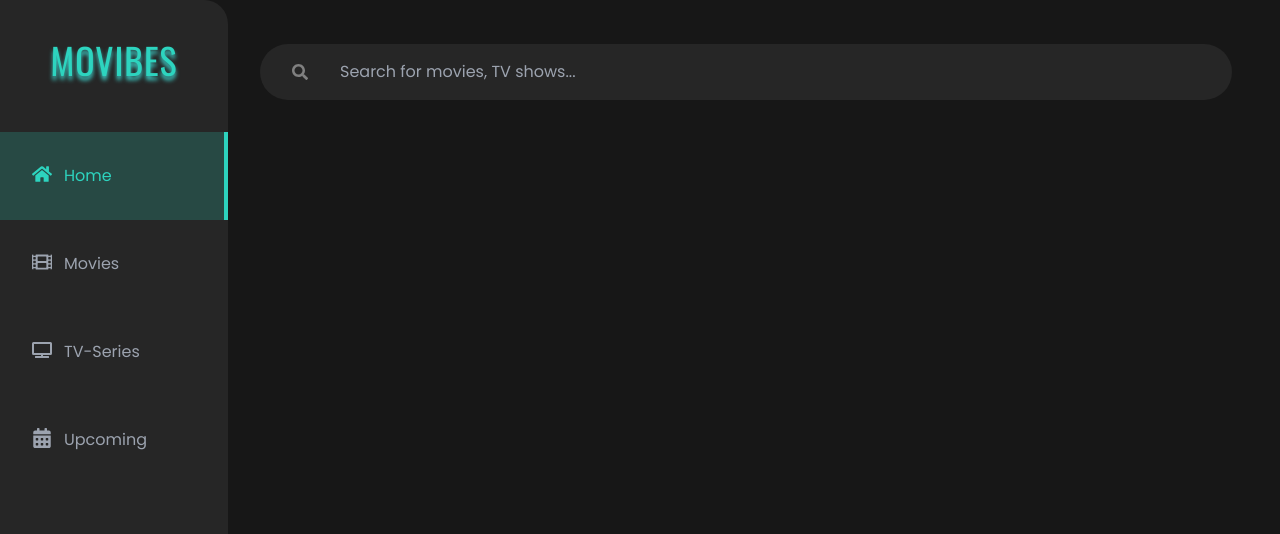
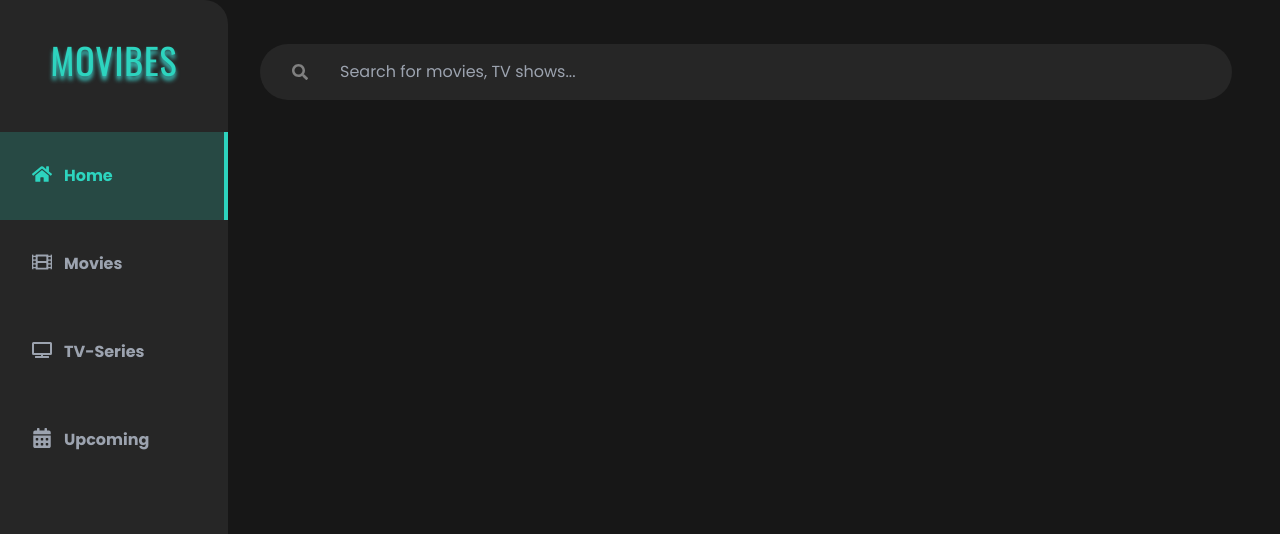
Before and after one commit to carstenjlund/movibes, a React (Create React App) app: page / in a window 1280 px wide. Shown: the top 534 px of the page. Built offline with nearby package versions, Linux system fonts and the light colour scheme; no server answers.

Commit message:
added tailwind components

```diff
--- a/package.json
+++ b/package.json
@@ -39,5 +39,9 @@
       "last 1 firefox version",
       "last 1 safari version"
     ]
+  },
+  "devDependencies": {
+    "prettier": "^2.8.3",
+    "prettier-plugin-tailwindcss": "^0.2.1"
   }
 }
--- /dev/null
+++ b/src/components/BrandStyled.js
@@ -0,0 +1,11 @@
+/** @jsxImportSource @emotion/react */
+import { css } from "@emotion/react";
+
+const BrandStyled = () => {
+  const styles = css`
+    text-transform: uppercase;
+  `;
+  return <h1 css={styles}>movibes</h1>;
+};
+
+export default BrandStyled;
--- a/src/components/FeaturedMovie.js
+++ b/src/components/FeaturedMovie.js
@@ -15,15 +15,12 @@ const FeaturedMovie = () => {
         className="relative"
         style={{ width: "56rem", aspectRatio: 2.2 }}
       >
-        <div className="absolute left-0 bottom-0 w-full h-1/2 bg-gradient-to-t from-gray-600 to-transparent z-10 rounded-b-3xl"></div>
-        <div className="absolute bottom-8 left-8 w-[32rem] z-20">
-
-          <p className="m-0 text-white font-bold">
-            {featured.overview}
-          </p>
+        <div className="absolute left-0 bottom-0 z-10 h-1/2 w-full rounded-b-3xl bg-gradient-to-t from-gray-600 to-transparent"></div>
+        <div className="absolute bottom-8 left-8 z-20 w-[32rem]">
+          <p className="m-0 font-bold text-white">{featured.overview}</p>
         </div>
         <img
-          className="h-full w-full object-cover rounded-3xl"
+          className="h-full w-full rounded-3xl object-cover"
           src={`https://image.tmdb.org/t/p/original${featured.backdrop_path}`}
           alt=""
         />
--- a/src/components/GlobalStyles.js
+++ b/src/components/GlobalStyles.js
@@ -22,6 +22,9 @@ const GlobalStyles = () => {
           display: grid;
           grid-template-columns: 14.25rem 1fr;
         }
+        .text-shadow {
+          text-shadow: #fc0 1px 0 10px;
+        }
         main {
           padding: 2.75rem 3rem 2.75rem 2rem;
         }
--- /dev/null
+++ b/src/components/NavigationLink.js
@@ -0,0 +1,21 @@
+/** @jsxImportSource @emotion/react */
+import { css } from "@emotion/react";
+
+import { NavLink } from "react-router-dom";
+
+const NavigationLink = ({ children }) => {
+  const styles = css`
+    padding: 2rem;
+    color: gray;
+
+    &.active {
+    }
+
+    & svg {
+      transform: translateY(0.125rem);
+    }
+  `;
+  return <NavLink css={styles}>{children}</NavLink>;
+};
+
+export default NavigationLink;
--- a/src/index.css
+++ b/src/index.css
@@ -1,4 +1,4 @@
-@import url("https://fonts.googleapis.com/css2?family=Oswald&family=Poppins:ital,wght@0,700;0,400;0,500&display=swap");
+@import url('https://fonts.googleapis.com/css2?family=Oswald&family=Poppins:wght@400;500;600;700&display=swap');
 
 @tailwind base;
 @tailwind components;
--- a/src/partials/Header.js
+++ b/src/partials/Header.js
@@ -4,7 +4,7 @@ import { MdLogout } from "react-icons/md";
 import Brand from "../components/Brand";
 const Header = () => {
   return (
-    <header className="h-screen flex flex-col rounded-r-3xl bg-neutral-800 pt-10">
+    <header className="h-screen flex flex-col rounded-r-3xl bg-neutral-800 pt-10 sticky top-0">
       <Brand />
       <Navigation />
       <button className="btn btn-transparent mt-auto">
--- a/src/partials/Navigation.js
+++ b/src/partials/Navigation.js
@@ -4,17 +4,18 @@ import { FaHome } from "react-icons/fa";
 import { FaCalendarAlt } from "react-icons/fa";
 import { NavLink } from "react-router-dom";
 
+import NavigationLink from "../components/NavigationLink";
 const Navigation = () => {
   const activeLink =
-    "border-r-4  no-underline border-teal-400 text-teal-400 p8 bg-teal-400 bg-opacity-20";
+    "text-teal-400 p8 bg-teal-400 border-r-4 border-teal-400 bg-opacity-20 no-underline font-bold";
   const normalLink = "text-gray-400 no-underline";
   return (
-    <nav className="flex flex-col mt-12">
+    <nav className="mt-12 flex flex-col">
       <NavLink
         to="/"
         className={({ isActive }) => (isActive ? activeLink : normalLink)}
       >
-        <span className="p-8 inline-block flex gap-3">
+        <span className="inline-block flex gap-3 p-8 font-bold">
           <FaHome size="1.25rem" />
           Home
         </span>
@@ -23,7 +24,7 @@ const Navigation = () => {
         to="/movies"
         className={({ isActive }) => (isActive ? activeLink : normalLink)}
       >
-        <span className="p-8 inline-block flex gap-3">
+        <span className="inline-block flex gap-3 p-8 font-bold">
           <FaFilm size="1.25rem" />
           Movies
         </span>
@@ -32,7 +33,7 @@ const Navigation = () => {
         to="/tv-series"
         className={({ isActive }) => (isActive ? activeLink : normalLink)}
       >
-        <span className="p-8 inline-block flex gap-3">
+        <span className="inline-block flex gap-3 p-8 font-bold">
           <FaTv size="1.25rem" />
           TV-Series
         </span>
@@ -41,7 +42,7 @@ const Navigation = () => {
         to="/upcoming"
         className={({ isActive }) => (isActive ? activeLink : normalLink)}
       >
-        <span className="p-8 inline-block flex gap-3">
+        <span className="inline-block flex gap-3 p-8 font-bold">
           <FaCalendarAlt size="1.25rem" />
           Upcoming
         </span>
--- a/src/views/Home.js
+++ b/src/views/Home.js
@@ -4,20 +4,18 @@ import { FaSearch } from "react-icons/fa";
 const Home = () => {
   return (
     <>
-      <form className="flex mb-8">
-        <button className="bg-neutral-800 pr-4 pl-8 rounded-l-full">
+      <form className="mb-8 flex">
+        <button className="rounded-l-full bg-neutral-800 pr-4 pl-8">
           <FaSearch color="gray" />
         </button>
 
         <input
-          className="bg-neutral-800 p-4 rounded-r-full color-neutral-200 basis-full focus:outline-none"
+          className="color-neutral-200 basis-full rounded-r-full bg-neutral-800 p-4 focus:outline-none"
           type="text"
           placeholder="Search for movies, TV shows..."
         />
       </form>
-
       <FeaturedMovie />
-
     </>
   );
 };
--- a/src/views/TvSeries.js
+++ b/src/views/TvSeries.js
@@ -1,5 +1,5 @@
 const TvSeries = () => {
-    return <h1 className="text-shadow text-7xl">TV-Series</h1>;
+  return <h1 className="text-shadow text-7xl">TV-Series</h1>;
 };
 
 export default TvSeries;
--- a/src/views/Upcoming.js
+++ b/src/views/Upcoming.js
@@ -1,5 +1,5 @@
 const Upcoming = () => {
-    return ( <h1>upcoming</h1> );
-}
+  return <h1>upcoming</h1>;
+};
 
 export default Upcoming;
```
Also changed, not shown: 2 other files (tests, documents, lock files or other folders).
